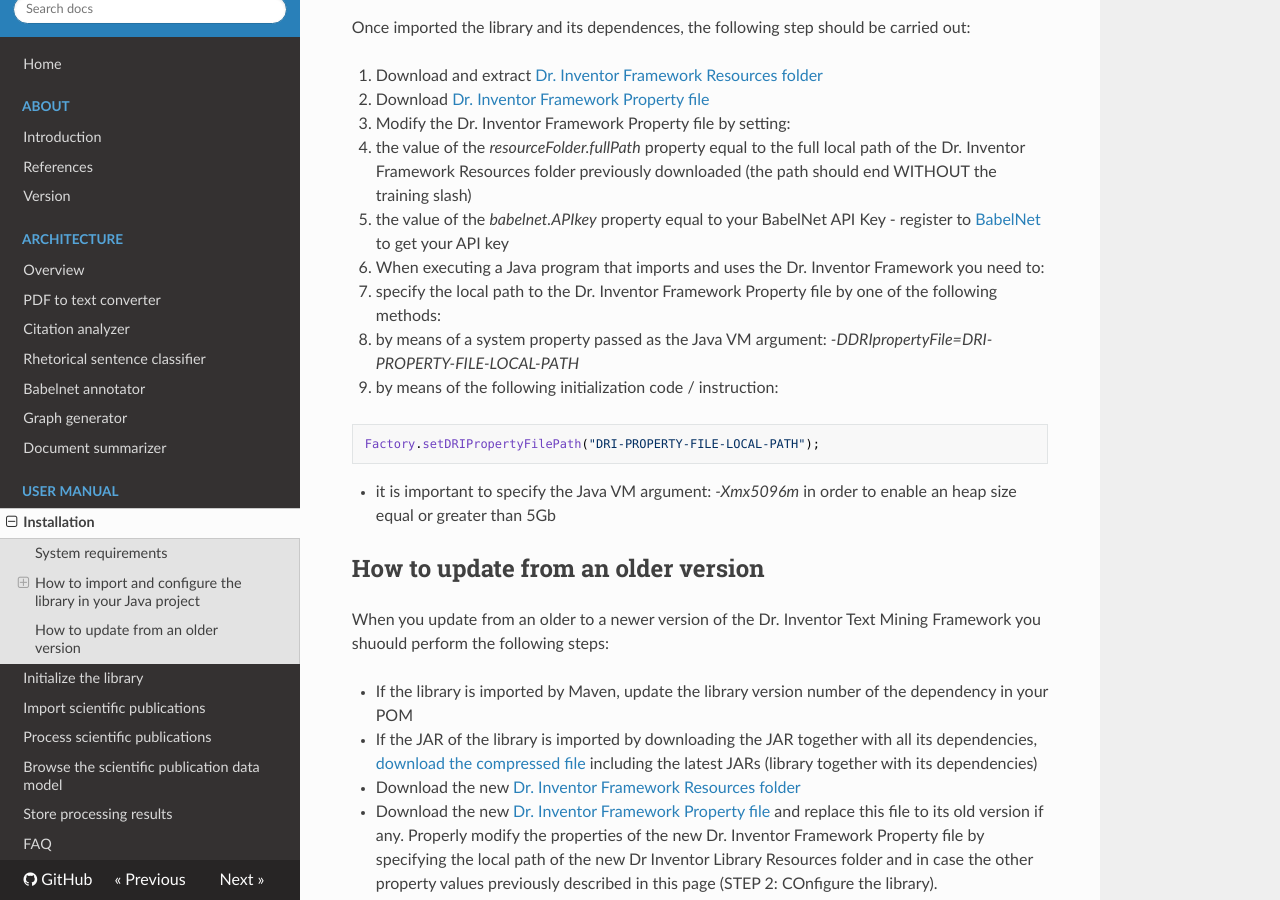
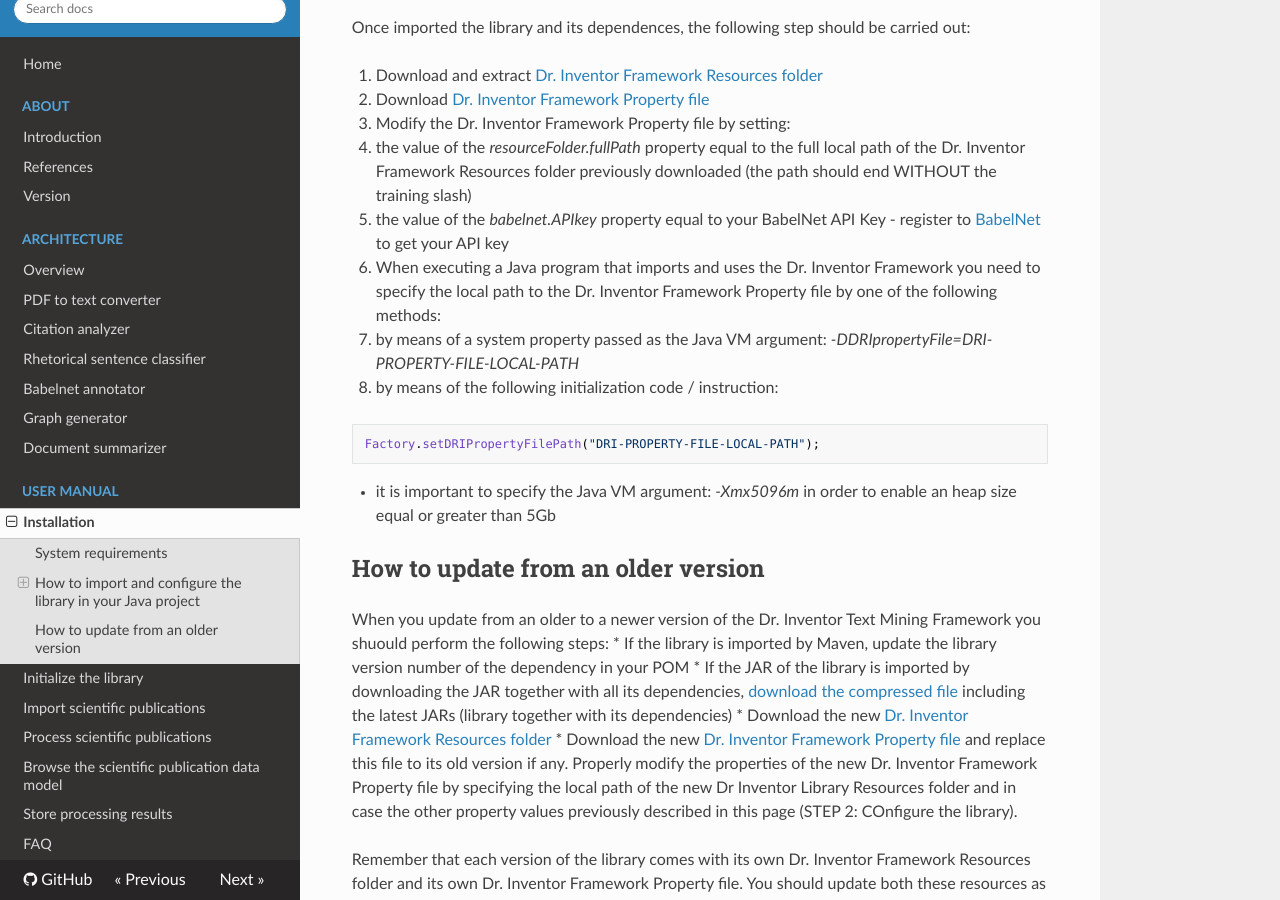
Before and after one commit to abe-iop/driframework, an MkDocs documentation site: the page built from doc/Installation.md, in a window 1280 px wide and 900 px high, scrolled down 1112 px. Built offline with MkDocs 1.6.1, drawn with Linux system fonts in a browser that asks for light colours; nearby versions of some CDN libraries; old or Windows-style settings are respelled for this version of MkDocs.

Commit message:
Updates to documentation

````diff
--- a/doc/Installation.md
+++ b/doc/Installation.md
@@ -44,24 +44,22 @@ Once imported the library and its dependences, the following step should be carr
 1. Download and extract [Dr. Inventor Framework Resources folder](http://backingdata.org/dri/library/latest/resourceFolder.html)
 2. Download [Dr. Inventor Framework Property file](http://backingdata.org/dri/library/latest/configurationFile.html)
 3. Modify the Dr. Inventor Framework Property file by setting:
-  * the value of the _resourceFolder.fullPath_ property equal to the full local path of the Dr. Inventor Framework Resources folder previously downloaded (the path should end WITHOUT the training slash)
-  * the value of the _babelnet.APIkey_ property equal to your BabelNet API Key - register to [BabelNet](http://babelnet.org/) to get your API key
-4. When executing a Java program that imports and uses the Dr. Inventor Framework you need to:
-  * specify the local path to the Dr. Inventor Framework Property file by one of the following methods:
+   * the value of the _resourceFolder.fullPath_ property equal to the full local path of the Dr. Inventor Framework Resources folder previously downloaded (the path should end WITHOUT the training slash)
+   * the value of the _babelnet.APIkey_ property equal to your BabelNet API Key - register to [BabelNet](http://babelnet.org/) to get your API key
+4. When executing a Java program that imports and uses the Dr. Inventor Framework you need to specify the local path to the Dr. Inventor Framework Property file by one of the following methods:
    * by means of a system property passed as the Java VM argument: _-DDRIpropertyFile=DRI-PROPERTY-FILE-LOCAL-PATH_
    * by means of the following initialization code / instruction:
 ```javascript
 Factory.setDRIPropertyFilePath("DRI-PROPERTY-FILE-LOCAL-PATH");
 ```
-  * it is important to specify the Java VM argument: _-Xmx5096m_ in order to enable an heap size equal or greater than 5Gb
+   * it is important to specify the Java VM argument: _-Xmx5096m_ in order to enable an heap size equal or greater than 5Gb
 
 
 ## How to update from an older version
 When you update from an older to a newer version of the Dr. Inventor Text Mining Framework you shuould perform the following steps:
-
-  * If the library is imported by Maven, update the library version number of the dependency in your POM
-  * If the JAR of the library is imported by downloading the JAR together with all its dependencies, [download the compressed file](http://backingdata.org/dri/library/latest/jarWithDeps.html) including the latest JARs (library together with its dependencies)
-  * Download the new [Dr. Inventor Framework Resources folder](http://backingdata.org/dri/library/latest/resourceFolder.html)
-  * Download the new [Dr. Inventor Framework Property file](http://backingdata.org/dri/library/latest/configurationFile.html) and replace this file to its old version if any. Properly modify the properties of the new Dr. Inventor Framework Property file by specifying the local path of the new Dr Inventor Library Resources folder and in case the other property values previously described in this page (STEP 2: COnfigure the library).
+* If the library is imported by Maven, update the library version number of the dependency in your POM
+* If the JAR of the library is imported by downloading the JAR together with all its dependencies, [download the compressed file](http://backingdata.org/dri/library/latest/jarWithDeps.html) including the latest JARs (library together with its dependencies)
+* Download the new [Dr. Inventor Framework Resources folder](http://backingdata.org/dri/library/latest/resourceFolder.html)
+* Download the new [Dr. Inventor Framework Property file](http://backingdata.org/dri/library/latest/configurationFile.html) and replace this file to its old version if any. Properly modify the properties of the new Dr. Inventor Framework Property file by specifying the local path of the new Dr Inventor Library Resources folder and in case the other property values previously described in this page (STEP 2: COnfigure the library).
 
 Remember that each version of the library comes with its own Dr. Inventor Framework Resources folder and its own Dr. Inventor Framework Property file. You should update both these resources as explained when switching to another version of the Dr. Inventor Framework.
````
Also changed, not shown: 1 other file.
